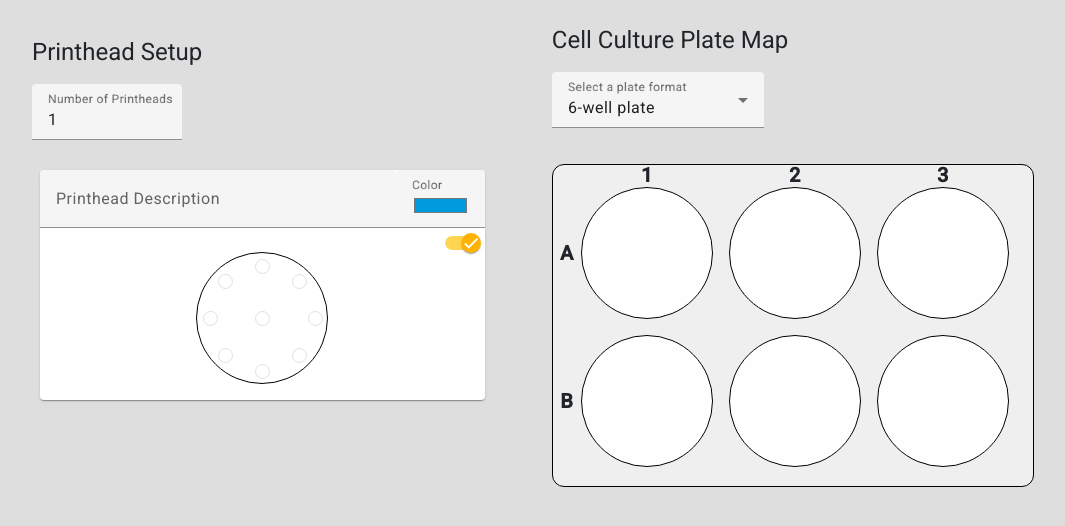
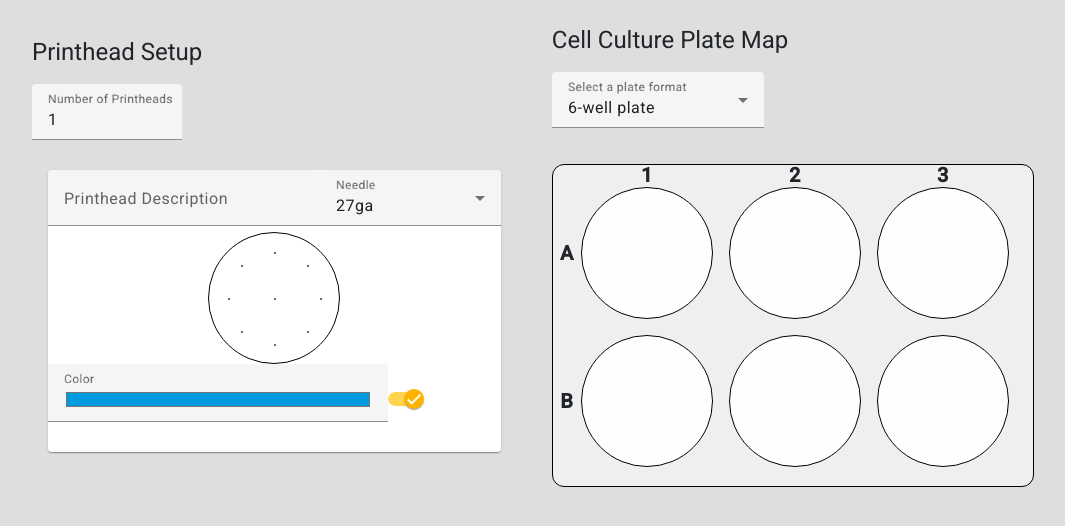
Before and after one commit to jonversusjon/bio3d-gcoder, an Angular app: page / in a window 1280 px wide. Shown: the top 526 px of the page, without its empty margins (4-1069 px from the left). Built offline with nearby package versions, Linux system fonts and the light colour scheme.

Commit message:
printhead update going well

```diff
--- a/src/app/experiment-setup/experiment-setup.component.ts
+++ b/src/app/experiment-setup/experiment-setup.component.ts
@@ -21,7 +21,8 @@ export class ExperimentSetupComponent {
     well_spacing_x_MM: 0,
     well_spacing_y_MM: 0,
     a1_centerMM: { x: 0, y: 0 },
-    elementType: 'PlateFormat'
+    elementType: 'PlateFormat',
+    printPositionSizeMM: 0
   };
 
 // Handle the change in the number of print heads and emit an event
--- a/src/app/plate-format.service.ts
+++ b/src/app/plate-format.service.ts
@@ -2,9 +2,6 @@
 // TODO: need a way to code for calibrations - well_well_x, well_well_y, a1_center_left_edge, a1_center_top_edge, plate_height, well_depth
 import { Injectable } from '@angular/core';
 import { BehaviorSubject } from 'rxjs';
-import { LocalStorageService } from './local-storage.service';
-import {Coordinates} from "../types/Coordinates";
-import { PrintHeadButton } from "../types/PrintHeadButton";
 
 @Injectable({
   providedIn: 'root',
--- a/src/app/print-position.service.ts
+++ b/src/app/print-position.service.ts
@@ -1,4 +1,4 @@
-import { BehaviorSubject } from 'rxjs';
+import {BehaviorSubject, Observable} from 'rxjs';
 import {Injectable} from "@angular/core";
 import { Coordinates } from "../types/Coordinates";
 import { ScreenUtils } from "./screen-utils";
@@ -6,6 +6,7 @@ import { PrintHead } from "../types/PrintHead";
 import { PrintHeadButton } from "../types/PrintHeadButton";
 import {PlateFormat} from "../types/PlateFormat";
 import {Well} from "../types/Well";
+import {Needle} from "../types/Needle";
 
 @Injectable({
   providedIn: 'root',
@@ -13,20 +14,17 @@ import {Well} from "../types/Well";
 
 export class PrintPositionService {
   PRINT_POSITIONS_COUNT = 9;
-  PRINT_POSITION_SIZE_MM = 4; // size it's displayed in the plate map
   private printPositionAngles = Array.from({length: this.PRINT_POSITIONS_COUNT - 1}, (_, i) => i / (this.PRINT_POSITIONS_COUNT - 1) * 2 * Math.PI);
   private printPositionCoordinates: Coordinates[] = [];
   private _printPositionCoordinates = new BehaviorSubject<Coordinates[]>([]);
   public printPositionCoordinates$ = this._printPositionCoordinates.asObservable();
+
   constructor(private screenUtils: ScreenUtils) {
     this.selectedPlate$.subscribe((plate) => {
       this.onSelectedPlateChange(plate);
     });
+
   }
-
-  private selectedPrintHeadButtonsSubject = new BehaviorSubject<PrintHeadButton[][]>([]);
-  selectedPrintHeadButtons: PrintHeadButton[][] = [];
-  selectedPrintHeadButtons$ = this.selectedPrintHeadButtonsSubject.asObservable();
 
   private _printHeads = new BehaviorSubject<PrintHead[]>([]);
   public printHeads$ = this._printHeads.asObservable();
@@ -35,40 +33,50 @@ export class PrintPositionService {
   private _selectedPlate = new BehaviorSubject<PlateFormat | null>(null);
   selectedPlate$ = this._selectedPlate.asObservable();
 
+  public needles:Needle[] = [
+    {name: '27ga', odMM: 0.42, color: 'white'},
+    {name: '25ga', odMM: 0.53, color: 'red'},
+    {name: '23ga', odMM: 0.63, color: 'orange'},
+    {name: '22ga', odMM: 0.70, color: 'blue'},
+    {name: '21ga', odMM: 0.83, color: 'purple'},
+    {name: '20ga', odMM: 0.91, color: 'pink'},
+    {name: '18ga', odMM: 1.27, color: 'green'},
+    {name: '16ga', odMM: 1.63, color: 'grey'},
+    {name: '15ga', odMM: 1.65, color: 'amber'},
+    {name: '14ga', odMM: 1.83, color: 'olive'}
+  ];
+
+
   onSelectedPlateChange(plate: PlateFormat | null) {
     if (plate) {
-      this.printPositionCoordinates = this.getPrintPositionCoordinates('Well', this.PRINT_POSITION_SIZE_MM);
+      this.printPositionCoordinates = this.getPrintPositionCoordinates('Well', plate.printPositionSizeMM);
       this._printPositionCoordinates.next(this.printPositionCoordinates);
+      // this.recalculatePrintPositionSize();
     } else {
       this.printPositionCoordinates = [];
     }
   }
 
-  updateSelectedPrintHeadButtons(printHeadID: number, buttons: PrintHeadButton[]): void {
-    this.selectedPrintHeadButtons[printHeadID] = buttons;
-    console.log('Emitting event to selectedPrintHeadButtons$');
-    this.selectedPrintHeadButtonsSubject.next(this.selectedPrintHeadButtons);
-    console.log('Selected printHead buttons:', this.selectedPrintHeadButtons);
+  getButtonWidthMM(printhead: PrintHead) {
+    if(this.selectedPlate) {
+      const buttonWidthMM = printhead.needle.odMM / (this.selectedPlate?.well_sizeMM / this.printPickerSizeMM);
+      return buttonWidthMM;
+    } else {
+      return 0;
+    }
   }
 
-  getButtonWidthMM() {
-    const buttonWidth = this.PRINT_POSITION_SIZE_MM / ((this.selectedPlate?.well_sizeMM ? this.selectedPlate.well_sizeMM : 1) / this.printPickerSizeMM);
-    return buttonWidth;
-  }
-
-  getButtonLeftMM(parentElement: PrintHead | Well, buttonPosition: number) {
-    const parentType = parentElement.elementType;
-    const coordinates = this.getPrintPositionCoordinates(parentType, this.PRINT_POSITION_SIZE_MM);
-    if(coordinates[buttonPosition]) {
+  getButtonLeftMM(printHead: PrintHead, buttonPosition: number) {
+    const coordinates = this.getPrintPositionCoordinates(printHead.elementType, printHead.buttonWidthMM);
+    if (coordinates[buttonPosition]) {
       return coordinates[buttonPosition].x;
     } else {
       return 0;
     }
   }
 
-  getButtonTopMM(parentElement: PrintHead | Well, buttonPosition: number) {
-    const parentType = parentElement.elementType;
-    const coordinates = this.getPrintPositionCoordinates(parentType, this.PRINT_POSITION_SIZE_MM);
+  getButtonTopMM(printHead: PrintHead, buttonPosition: number) {
+    const coordinates = this.getPrintPositionCoordinates(printHead.elementType, printHead.buttonWidthMM);
     if(coordinates[buttonPosition]) {
       return coordinates[buttonPosition].y;
     } else {
@@ -78,7 +86,7 @@ export class PrintPositionService {
 
   getPrintPositionCoordinates(parentType: 'PrintHead' | 'Well', dotSizeMM:number, adj_x= 0, adj_y= 0) {
     const wellSizeMM = parentType === 'PrintHead' ? this._printPickerSizeMM : this.selectedPlate?.well_sizeMM || 1;
-    const radiusMM = (0.8 * wellSizeMM ) / 2;
+    const radiusMM = (0.7 * wellSizeMM ) / 2;
     const centerX_MM = wellSizeMM / 2;
     const centerY_MM = wellSizeMM / 2;
 
@@ -106,6 +114,47 @@ export class PrintPositionService {
   updatePrintHeads(printHeads: PrintHead[]): void {
     this._printHeads.next(printHeads);
   }
+  private updatePrintHead(updatedPrintHead: PrintHead): void {
+    const printHeads = this._printHeads.getValue();
+    const printHeadIndex = printHeads.findIndex(printHead => printHead.printHeadIndex === updatedPrintHead.printHeadIndex);
+
+    if (printHeadIndex > -1) {
+      printHeads[printHeadIndex] = updatedPrintHead;
+      this._printHeads.next(printHeads);
+    } else {
+      console.warn(`Warning(updatePrintHead): printHead with id ${updatedPrintHead.printHeadIndex} not found.`);
+    }
+  }
+
+  togglePrintHeadButton(printHead: PrintHead, buttonIndex: number, isSelected: boolean): void {
+    if (printHead) {
+      printHead.printPositionButtons[buttonIndex].selected = isSelected;
+      this.updatePrintHead(printHead);
+      console.log('printHead: ', printHead);
+    } else {
+      console.warn(`Warning(togglePrintHeadButton): printHead is undefined.`);
+    }
+  }
+
+  updatePrintHeadNeedle(printHead: PrintHead, needle: Needle): void {
+    const updatedPrintHead = {
+      ...printHead,
+      needle: needle
+    };
+
+    // Update the PrintHead in the _printHeads BehaviorSubject
+    this.updatePrintHead(updatedPrintHead);
+  }
+  updatePrintHeadButtonSelection(printHead: PrintHead, isActive: boolean): void {
+    if (printHead) {
+      printHead.printPositionButtons.forEach(button => {
+        button.selected = isActive;
+      });
+      this.updatePrintHead(printHead);
+    } else {
+      console.warn(`Warning(updatePrintHeadButtonSelection): printHead is undefined.`);
+    }
+  }
   toPX(size_in_mm:number) {
     return this.screenUtils.convertMMToPX(size_in_mm);
   }
@@ -122,4 +171,5 @@ export class PrintPositionService {
   get selectedPlate(): PlateFormat | null {
     return this._selectedPlate.getValue();
   }
+
 }
--- a/src/app/printhead-component/printhead.component.css
+++ b/src/app/printhead-component/printhead.component.css
@@ -16,8 +16,25 @@
   gap: 0px;
 }
 .printhead-description-field.flex-item {
-  flex: 4;
+  flex: 3;
 }
+.needle-od-field.flex-item {
+  flex: 2;
+}
+
+.color-field.flex-item {
+  flex: 3;
+}
+
+.active-toggle.flex-item {
+  flex: 1;
+  margin-top: auto;
+}
+
+.footer-wrapper {
+  margin-bottom: 0;
+}
+
 
 /* Reduce the padding of the mat-card */
 mat-mdc-card {
@@ -90,6 +107,7 @@ printhead-setup .mat-card-tile {
 .custom-button-toggle.mat-button-toggle {
   position: absolute;
   border-radius: 50%;
+  border: 1px solid black;
   aspect-ratio: 1 / 1;
 }
 
@@ -128,7 +146,7 @@ printhead-setup .mat-card-tile {
 
 /* Handle on hover */
 ::-webkit-scrollbar-thumb:hover {
-  background: #b30000;
+  background: #ffb94f;
 }
 
 .grid-list-container {
@@ -142,8 +160,37 @@ printhead-setup .mat-card-tile {
   padding: 8px;
 }
 
+
 .flex-item {
   flex: 1;
   max-width: calc(100% - 16px);
   margin-bottom: 8px;
 }
+
+.mat-button-toggle:focus {
+  outline: none;
+}
+
+.mat-button-toggle:focus .mat-button-toggle-label-content {
+  outline: 2px solid #007bff;
+  outline-offset: 2px;
+  border-radius: 50%;
+}
+
+.selected-button-glow {
+  box-shadow: 0 0 5px 5px rgba(255, 255, 0, 0.5) !important;
+}
+
+.x-overlay {
+  content: "X";
+  font-size: 12px;
+  position: absolute;
+  top: 50%;
+  left: 50%;
+  transform: translate(-50%, -50%);
+  display: none;
+}
+
+.small-button .x-overlay {
+  display: block;
+}
--- a/src/app/printhead-component/printhead.component.html
+++ b/src/app/printhead-component/printhead.component.html
@@ -6,7 +6,7 @@
 </div>
 
 <div class="grid-list-container">
-    <div class="flex-container">
+  <div class="flex-container" style="justify-content: center; padding-right: 0">
     <div *ngFor="let printhead of printHeads; let i = index" class="flex-item">
       <mat-card [ngClass]="{'disabled': !printhead.active}">
         <div class="printhead-header flex-container">
@@ -14,31 +14,92 @@
             <mat-label>Printhead Description</mat-label>
             <input matInput [(ngModel)]="printhead.description" [disabled]="!printhead.active">
           </mat-form-field>
-            <mat-form-field appearance="fill" class="color-field flex-item">
+          <mat-form-field appearance="fill" class="needle-od-field flex-item">
+            <mat-label>Needle</mat-label>
+            <mat-select class="needle-select" [(ngModel)]="printhead.needle" (selectionChange)="updatePrintHeadNeedle(printhead, $event.value)">
+              <mat-option *ngFor="let needle of needles" [value]="needle">{{needle.name}}</mat-option>
+            </mat-select>
+          </mat-form-field>
+        </div>
+
+        <mat-card-content style="display: flex; justify-content: center;">
+          <div class="print-position-picker" [ngStyle]="{ 'width': (getPrintPickerWidthPX()) + 'px' }">
+            <ng-container *ngFor="let printHeadButton of printhead.printPositionButtons; let j = index">
+              <mat-button-toggle
+                (click)="toggleButton(printhead, printHeadButton)"
+                [checked]="printHeadButton.selected"
+                class="print-position-picker-position-button custom-button-toggle"
+                [ngStyle]="{
+                  'width': (getButtonWidthPX(printhead)) + 'px',
+                  'top': (getButtonTopPX(printhead, j)) + 'px',
+                  'left': (getButtonLeftPX(printhead, j)) + 'px',
+                  'background-color': printHeadButton.selected ? printhead.color : 'white'
+                }"
+              ></mat-button-toggle>
+            </ng-container>
+          </div>
+        </mat-card-content>
+
+        <div class="footer-wrapper" style="display: flex; align-items: flex-end; flex-grow: 1;">
+          <mat-form-field appearance="fill" class="color-field flex-item no-subscript-wrapper">
             <mat-label>Color</mat-label>
             <input *ngIf="printhead.active" matInput type="color" [(ngModel)]="printhead.color" (change)="updatePrintHeadButtons(printhead, i, true)">
             <input *ngIf="!printhead.active" matInput type="color" [(ngModel)]="inactiveColor" [disabled]="true">
           </mat-form-field>
-          </div>
-          <div class="active-toggle-wrapper">
+
+          <div class="active-toggle flex-item" style="min-height: 56px;">
             <mat-slide-toggle [(ngModel)]="printhead.active" class="active-toggle" (change)="updatePrintHeadButtons(printhead, i, true)"></mat-slide-toggle>
           </div>
-          <mat-card-content style="display: flex;
-                                   justify-content: center;">
-            <div class="print-position-picker" [ngStyle]="{
-                    'width': (getPrintPickerWidthPX()) + 'px'}">
-              <mat-button-toggle mat-button-flat
-                  class="print-position-picker-position-button custom-button-toggle"
-                  *ngFor="let printHeadButton of printhead.printPositionButtons; let j = index"
-                  [attr.disabled]="!printhead.active ? true : null"
-                  [ngStyle]="{
-                    'width': (getButtonWidthPX()) + 'px',
-                    'top': (getButtonTopPX(printhead, j)) + 'px',
-                    'left': (getButtonLeftPX(printhead, j)) + 'px'}"
-              ></mat-button-toggle>
         </div>
-          </mat-card-content>
       </mat-card>
     </div>
   </div>
 </div>
+
+
+            <!--  <div class="print-position-picker-scalar">-->
+<!--    <mat-form-field class="printhead-number-input-wrapper" appearance="fill">-->
+<!--      <mat-label>Number of Printheads</mat-label>-->
+<!--      <input matInput type="number" min="1" max="20" class="printhead-number-input" [(ngModel)]="numberOfPrintHeads" (change)="updatePrintHeads()">-->
+<!--    </mat-form-field>-->
+<!--  </div>-->
+
+<!--  <div class="grid-list-container">-->
+<!--    <div class="flex-container" style="justify-content: center; padding-right: 0">-->
+<!--      <div *ngFor="let printhead of printHeads; let i = index" class="flex-item">-->
+<!--        <mat-card [ngClass]="{'disabled': !printhead.active}">-->
+<!--          <div class="printhead-header flex-container">-->
+<!--            <mat-form-field appearance="fill" class="printhead-description-field flex-item">-->
+<!--              <mat-label>Printhead Description</mat-label>-->
+<!--              <input matInput [(ngModel)]="printhead.description" [disabled]="!printhead.active">-->
+<!--            </mat-form-field>-->
+<!--            <mat-form-field appearance="fill" class="color-field flex-item">-->
+<!--              <mat-label>Color</mat-label>-->
+<!--              <input *ngIf="printhead.active" matInput type="color" [(ngModel)]="printhead.color" (change)="updatePrintHeadButtons(printhead, i, true)">-->
+<!--              <input *ngIf="!printhead.active" matInput type="color" [(ngModel)]="inactiveColor" [disabled]="true">-->
+<!--            </mat-form-field>-->
+<!--          </div>-->
+<!--          <div class="active-toggle-wrapper">-->
+<!--            <mat-slide-toggle [(ngModel)]="printhead.active" class="active-toggle" (change)="updatePrintHeadButtons(printhead, i, true)"></mat-slide-toggle>-->
+<!--          </div>-->
+<!--          <mat-card-content style="display: flex; justify-content: center;">-->
+<!--            <div class="print-position-picker" [ngStyle]="{ 'width': (getPrintPickerWidthPX()) + 'px' }">-->
+<!--              <ng-container *ngFor="let printHeadButton of printhead.printPositionButtons; let j = index">-->
+<!--                <mat-button-toggle-->
+<!--                  (click)="toggleButton(printHeadButton)"-->
+<!--                  [checked]="printHeadButton.selected"-->
+<!--                  class="print-position-picker-position-button custom-button-toggle"-->
+<!--                  [ngStyle]="{-->
+<!--                    'width': (getButtonWidthPX()) + 'px',-->
+<!--                    'top': (getButtonTopPX(printhead, j)) + 'px',-->
+<!--                    'left': (getButtonLeftPX(printhead, j)) + 'px',-->
+<!--                    'background-color': printHeadButton.selected ? printhead.color : 'white'-->
+<!--                  }"-->
+<!--                ></mat-button-toggle>-->
+<!--              </ng-container>-->
+<!--            </div>-->
+<!--          </mat-card-content>-->
+<!--        </mat-card>-->
+<!--      </div>-->
+<!--    </div>-->
+<!--  </div>-->
--- a/src/app/printhead-component/printhead.component.ts
+++ b/src/app/printhead-component/printhead.component.ts
@@ -14,6 +14,7 @@ import { PrintHeadButton } from "../../types/PrintHeadButton";
 import {Observable, Subscription} from "rxjs";
 import {Well} from "../../types/Well";
 import {Coordinates} from "../../types/Coordinates";
+import {Needle} from "../../types/Needle";
 
 @Component({
   selector: 'app-printhead-component',
@@ -41,6 +42,8 @@ export class PrintheadComponent implements OnInit, OnDestroy {
   printPickerSizeMM: number = 34.8;
   inactiveColor = '#808080';
 
+  needles:Needle[] = []
+
   constructor(
     private screenUtils: ScreenUtils,
     private printPositionService: PrintPositionService,
@@ -52,6 +55,7 @@ export class PrintheadComponent implements OnInit, OnDestroy {
         this.updatePrintHeads();
       }
     });
+    this.needles = this.printPositionService.needles;
   }
 
   ngOnInit() {
@@ -79,6 +83,9 @@ export class PrintheadComponent implements OnInit, OnDestroy {
         originMM: { x: 0, y: 0 },
         style: {}
       })),
+      needle: this.needles[0],
+      printPositionSizeMM: this.needles[0].odMM,
+      buttonWidthMM: 0,
       pickerWell: { sizeMM: this.printPickerSizeMM },
       elementType: 'PrintHead'
     };
@@ -91,23 +98,36 @@ export class PrintheadComponent implements OnInit, OnDestroy {
       this.printHeads = this.printHeads.slice(0, this.numberOfPrintHeads);
     }
 
-    this.printHeads.forEach((PrintHead) => {
-      this.updatePrintHeadButtons(PrintHead, undefined, true);
+    this.printHeads.forEach((printHead) => {
+      this.updatePrintHeadButtons(printHead, undefined, true);
     });
 
     this.printPositionService.updatePrintHeads(this.printHeads);
 
   }
 
-  getButtonWidthPX() {
-    return this.toPX(this.printPositionService.getButtonWidthMM());
+  getButtonWidthPX(printhead: PrintHead) {
+    const buttonWidthMM = this.printPositionService.getButtonWidthMM(printhead);
+    printhead.buttonWidthMM = buttonWidthMM;
+    return this.toPX(buttonWidthMM);
   }
-  getButtonLeftPX(parentElement: PrintHead, printHeadButtonPosition: number) {
-    return this.toPX(this.printPositionService.getButtonLeftMM(parentElement, printHeadButtonPosition));
+  getButtonLeftPX(printHead: PrintHead, printHeadButtonPosition: number) {
+    return this.toPX(this.printPositionService.getButtonLeftMM(printHead, printHeadButtonPosition));
   }
 
-  getButtonTopPX(parentElement: PrintHead, printHeadButtonPosition: number) {
-    return this.toPX(this.printPositionService.getButtonTopMM(parentElement, printHeadButtonPosition));
+  getButtonTopPX(printHead: PrintHead, printHeadButtonPosition: number) {
+    return this.toPX(this.printPositionService.getButtonTopMM(printHead, printHeadButtonPosition));
+  }
+
+  isButtonSmall(printhead: PrintHead): boolean {
+    const buttonWidth = this.printPositionService.getButtonWidthMM(printhead);
+    return this.toPX(buttonWidth) < 6;
+  }
+
+  isSelectedButton(printHeadButton: PrintHeadButton): boolean {
+    return printHeadButton.selected;
+    // Implement your logic to check if the button is selected
+    // For example, you can check if the printHeadButton is in the selectedPrintHeadButtons array
   }
   // getPrintPositionPickerStyle(isActive: boolean): object {
   //   if(this.selectedPlate) {
@@ -136,13 +156,13 @@ export class PrintheadComponent implements OnInit, OnDestroy {
     return this.colors[currentColorIndex];
   }
 
-  updatePrintHeadButtons(PrintHead: PrintHead, buttonIndex?: number, updateAll: boolean = false) {
+  updatePrintHeadButtons(printHead: PrintHead, buttonIndex?: number, updateAll: boolean = false) {
     if (updateAll) {
-      this.updateAllPrintHeadButtons(PrintHead);
+      this.updateAllPrintHeadButtons(printHead);
     } else if (buttonIndex !== undefined) {
-      this.toggleButtonElectedState(PrintHead, buttonIndex);
+      this.toggleButton(printHead, printHead.printPositionButtons[buttonIndex]);
     }
-    this.updatePrintHeadStateService(PrintHead);
+    this.updatePrintHeadStateService(printHead);
   }
 
   updateAllPrintHeadButtons(printHead: PrintHead) {
@@ -161,16 +181,25 @@ export class PrintheadComponent implements OnInit, OnDestroy {
     });
   }
 
-  toggleButtonElectedState(PrintHead: PrintHead, buttonIndex: number) {
-    PrintHead.printPositionButtons[buttonIndex].selected = !PrintHead.printPositionButtons[buttonIndex].selected
+  // toggleButtonElectedState(PrintHead: PrintHead, buttonIndex: number) {
+  //   PrintHead.printPositionButtons[buttonIndex].selected = !PrintHead.printPositionButtons[buttonIndex].selected
+  // }
+
+  toggleButton(printHead: PrintHead, printHeadButton: PrintHeadButton) {
+    printHeadButton.selected = !printHeadButton.selected;
+    this.printPositionService.togglePrintHeadButton(printHead, printHeadButton.position, printHeadButton.selected);
   }
 
-  updatePrintHeadStateService(PrintHead: PrintHead) {
-    const selectedButtons = PrintHead.printPositionButtons.filter((button: PrintHeadButton, index: number) => {
-      return PrintHead.printPositionButtons[index].selected == true;
-    }).map((button: any) => ({ ...button, color: PrintHead.color }));
 
-    this.printPositionService.updateSelectedPrintHeadButtons(PrintHead.printHeadIndex, selectedButtons);
+  updatePrintHeadStateService(printHead: PrintHead) {
+    const selectedButtons = printHead.printPositionButtons.filter((button: PrintHeadButton, index: number) => {
+      return printHead.printPositionButtons[index].selected == true;
+    }).map((button: any) => ({ ...button, color: printHead.color }));
+
+    //this.printPositionService.updateSelectedPrintHeadButtons(printHead, selectedButtons);
+  }
+  updatePrintHeadNeedle(printHead: PrintHead, needle: Needle) {
+    this.printPositionService.updatePrintHeadNeedle(printHead, needle);
   }
 
   toPX(size_in_mm:number) {
@@ -180,5 +209,7 @@ export class PrintheadComponent implements OnInit, OnDestroy {
   getPrintPickerWidthPX() {
     return this.toPX(this.printPickerSizeMM);
   }
-
+  // updateNeedleOD(printhead: PrintHead, printheadIndex: number): void {
+  //   this.printPositionService.updatePrintPositionBaseSize(printhead.needle);
+  // }
 }
--- /dev/null
+++ b/src/types/Needle.ts
@@ -0,0 +1,5 @@
+export interface Needle {
+  name: string;
+  odMM: number;
+  color: string
+}
--- a/src/types/PlateFormat.ts
+++ b/src/types/PlateFormat.ts
@@ -10,4 +10,5 @@ export interface PlateFormat {
   well_spacing_y_MM: number;
   a1_centerMM: Coordinates;
   elementType: 'PlateFormat';
+  printPositionSizeMM: number;
 }
--- a/src/types/PrintHead.ts
+++ b/src/types/PrintHead.ts
@@ -1,4 +1,5 @@
 import { PrintHeadButton } from "./PrintHeadButton";
+import {Needle} from "./Needle";
 
 export interface PrintHead {
   printHeadIndex: number;
@@ -6,6 +7,9 @@ export interface PrintHead {
   color: string;
   active: boolean;
   printPositionButtons: PrintHeadButton[];
+  printPositionSizeMM: number;
+  buttonWidthMM: number;
   pickerWell: {sizeMM: number};
+  needle: Needle;
   elementType: 'PrintHead';
 }
```
Also changed, not shown: src/app/plate-map/plate-map.component.ts (+31 -12 lines). Lines whose indentation alone changed are shown as unchanged.
